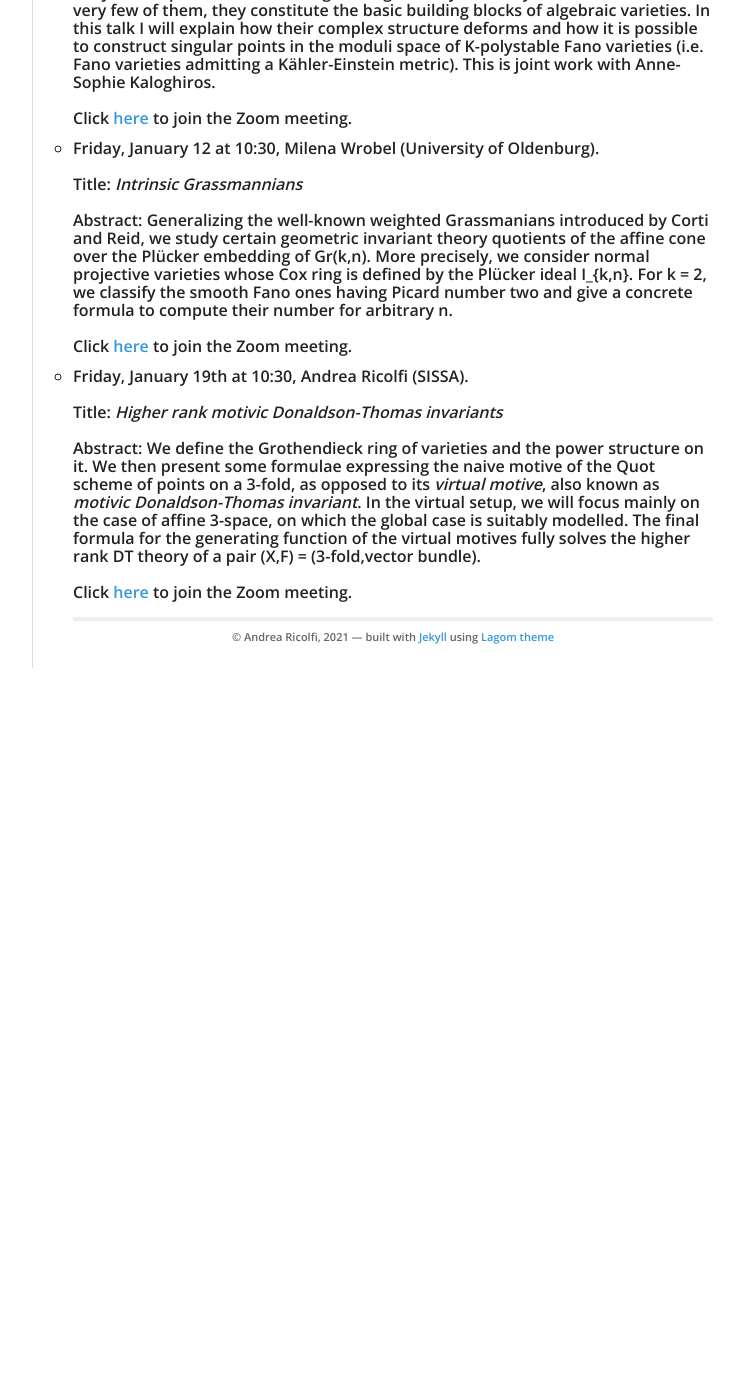
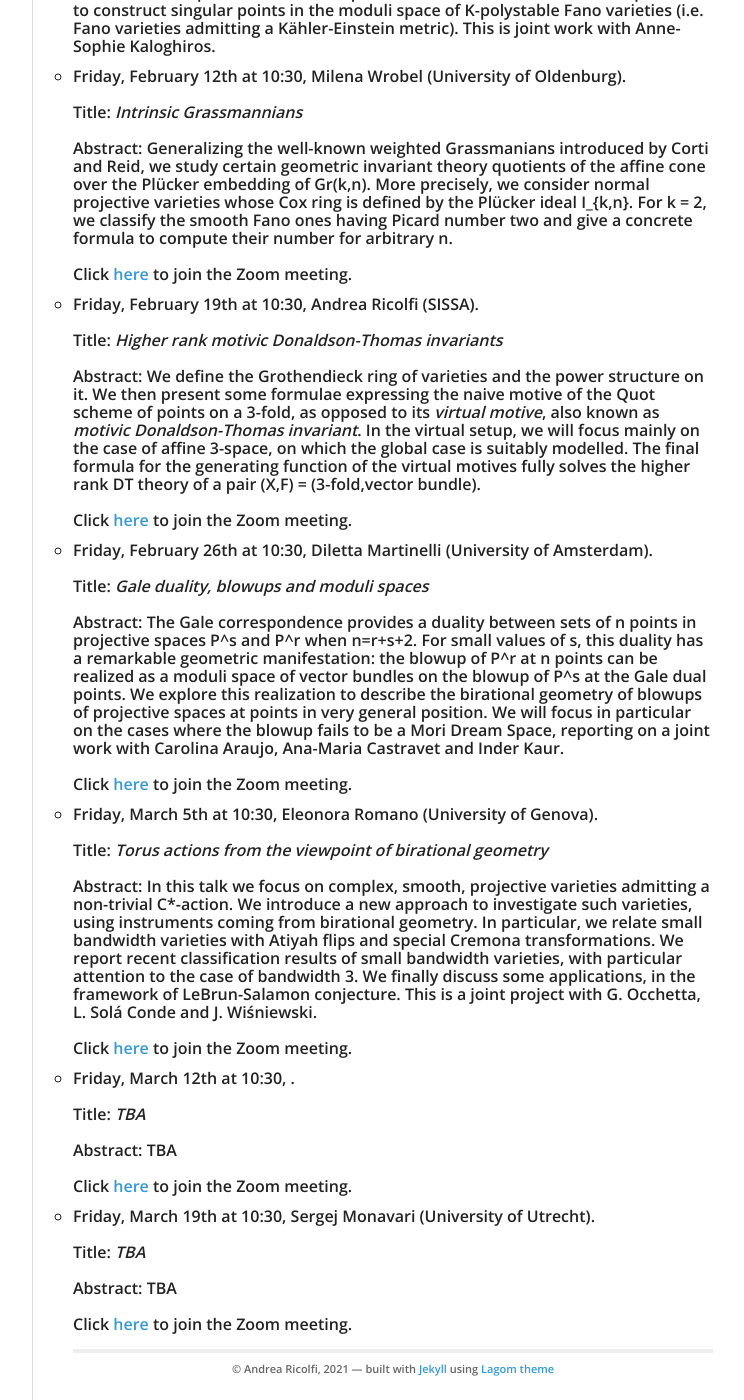
Before and after one commit to atricolfi/atricolfi.github.io, a Jekyll site: the page built from AGseminar.html, in a window 1280 px wide and 1400 px high, scrolled down 2411 px. Shown: the whole window, without its empty margins (378-1122 px from the left). Built offline with Jekyll 4.4.1, drawn with Linux system fonts in a browser that asks for light colours; before the commit the page ends 3079 px from its top, so only the background shows below that; some of the changed text lies outside the part shown.

Commit message:
Update AGseminar.html

```diff
--- a/AGseminar.html
+++ b/AGseminar.html
@@ -141,12 +138,9 @@ Abstract:  Fano varieties are complex projective varieties with "positive curvat
    In this talk I will explain how their complex structure deforms and how it is possible to construct singular points
    in the moduli space of K-polystable Fano varieties (i.e. Fano varieties admitting a Kähler-Einstein metric).
    This is joint work with Anne-Sophie Kaloghiros.
-     <br>
-     <br>
-     Click <a href="https://us02web.zoom.us/j/87239350702">here</a> to join the Zoom meeting.
      </li>
 
-    <li> Friday, January 12 at 10:30, Milena Wrobel (University of Oldenburg).
+    <li> Friday, February 12th at 10:30, Milena Wrobel (University of Oldenburg).
   <br>
   <br>
 Title: <em>Intrinsic Grassmannians</em>
@@ -161,7 +155,7 @@ Abstract:  Generalizing the well-known weighted Grassmanians introduced by Corti
      Click <a href="https://us02web.zoom.us/j/87239350702">here</a> to join the Zoom meeting.
      </li>
 
-    <li> Friday, January 19th at 10:30, Andrea Ricolfi (SISSA).
+    <li> Friday, February 19th at 10:30, Andrea Ricolfi (SISSA).
   <br>
   <br>
 Title: <em>Higher rank motivic Donaldson-Thomas invariants</em>
@@ -177,8 +171,67 @@ Abstract:  We define the Grothendieck ring of varieties and the power structure
      Click <a href="https://us02web.zoom.us/j/87239350702">here</a> to join the Zoom meeting.
      </li>
 
+<li> Friday, February 26th at 10:30, Diletta Martinelli (University of Amsterdam).
+  <br>
+  <br>
+Title: <em>Gale duality, blowups and moduli spaces</em>
+  <br>
+  <br>
+Abstract:  The Gale correspondence provides a duality between sets of n points in projective spaces P^s and
+        P^r when n=r+s+2. For small values of s, this duality has a remarkable geometric manifestation:
+        the blowup of P^r at n points can be realized as a moduli space of vector bundles on the blowup of P^s
+        at the Gale dual points. We explore this realization to describe the birational geometry of blowups
+        of projective spaces at points in very general position. We will focus in particular on the cases
+        where the blowup fails to be a Mori Dream Space, reporting on a joint work with Carolina Araujo, Ana-Maria Castravet and Inder Kaur.
+     <br>
+     <br>
+     Click <a href="https://us02web.zoom.us/j/87239350702">here</a> to join the Zoom meeting.
+     </li>
 
-  </ul>
+<li> Friday, March 5th at 10:30, Eleonora Romano (University of Genova).
+  <br>
+  <br>
+Title: <em>Torus actions from the viewpoint of birational geometry</em>
+  <br>
+  <br>
+Abstract:  In this talk we focus on complex, smooth, projective varieties  admitting a non-trivial C*-action.
+    We introduce a new approach to investigate such varieties, using instruments coming from birational geometry.
+    In particular, we relate small bandwidth varieties with Atiyah flips and special Cremona transformations.
+    We report recent classification results of small bandwidth varieties, with particular  attention to the case of
+    bandwidth 3. We finally discuss some  applications, in the framework of LeBrun-Salamon conjecture. This is a
+    joint project with G. Occhetta, L. Solá Conde and J. Wiśniewski.
+     <br>
+     <br>
+     Click <a href="https://us02web.zoom.us/j/87239350702">here</a> to join the Zoom meeting.
+     </li>
+
+
+<li> Friday, March 12th at 10:30, .
+  <br>
+  <br>
+Title: <em>TBA</em>
+  <br>
+  <br>
+Abstract:  TBA
+     <br>
+     <br>
+     Click <a href="https://us02web.zoom.us/j/87239350702">here</a> to join the Zoom meeting.
+</li>
+
+<li> Friday, March 19th at 10:30, Sergej Monavari (University of Utrecht).
+  <br>
+  <br>
+Title: <em>TBA</em>
+  <br>
+  <br>
+Abstract:  TBA
+     <br>
+     <br>
+     Click <a href="https://us02web.zoom.us/j/87239350702">here</a> to join the Zoom meeting.
+</li>
+
+
+</ul>
 
 
 
```
Also changed, not shown: other parts of AGseminar.html (+0 -3 lines).
